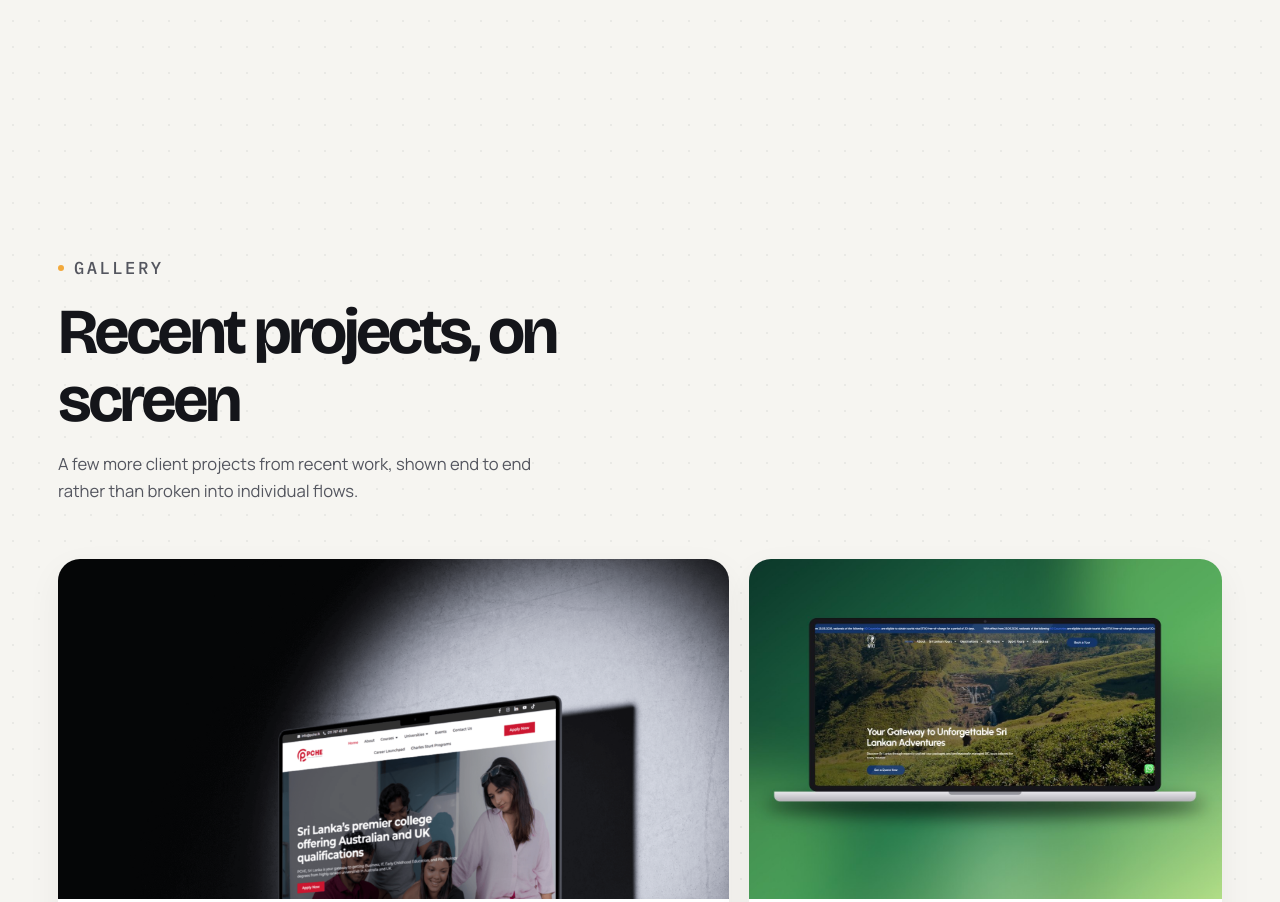
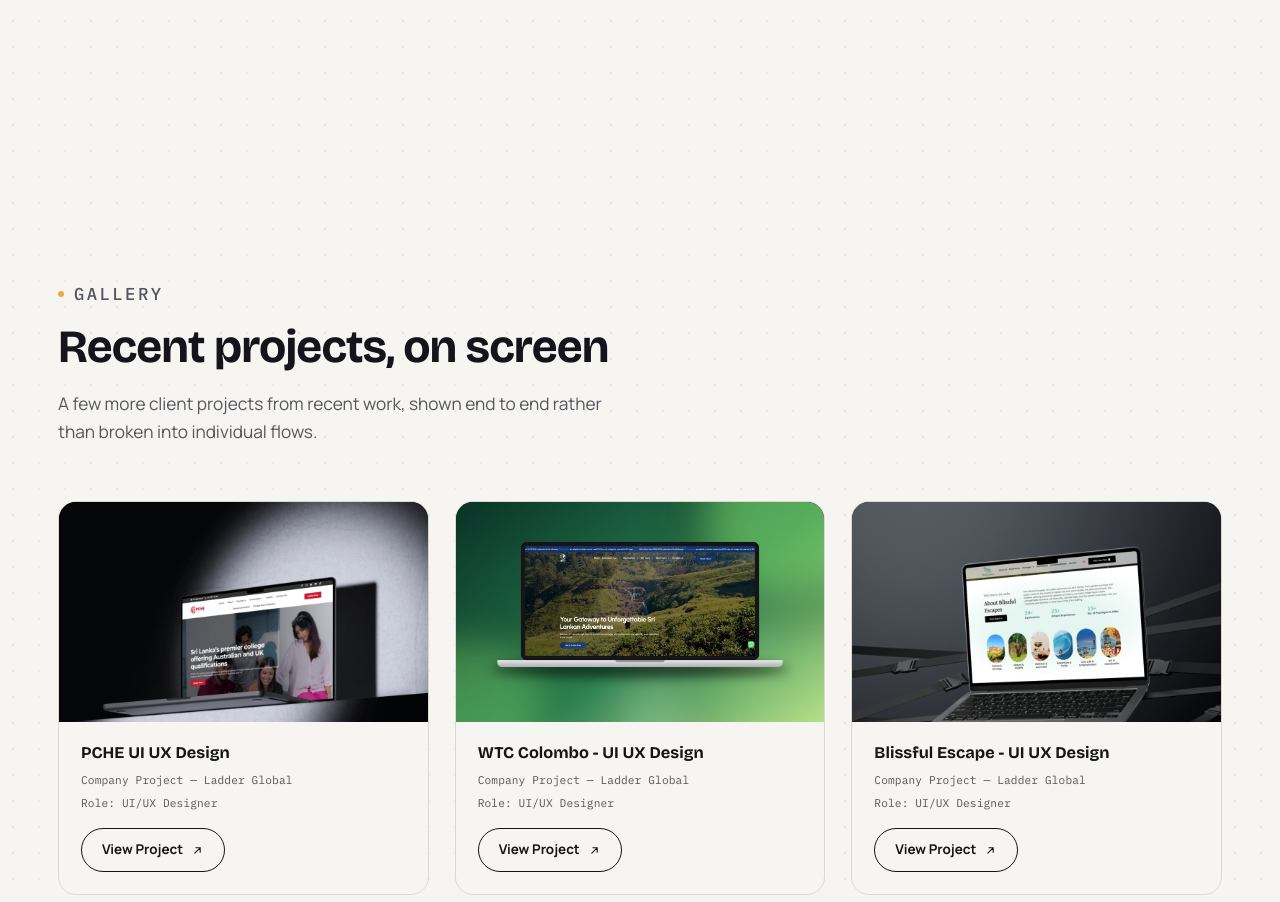
Before and after one commit to Pasi-design/portfoedit, a plain HTML site: page index.html in a window 1280 px wide. Shown: the part 3580-4482 px from the top of the page. Drawn offline with nearby package versions, Linux system fonts and the light colour scheme; animation ran at ten frames a second.

Commit message:
Add files via upload

```diff
--- a/index.html
+++ b/index.html
@@ -10,7 +10,6 @@
 <link rel="preconnect" href="https://fonts.gstatic.com" crossorigin>
 <link href="https://fonts.googleapis.com/css2?family=Bricolage+Grotesque:wght@400;500;600;700;800&family=Manrope:wght@400;500;600;700;800&family=IBM+Plex+Mono:wght@400;500&display=swap" rel="stylesheet">
 <link rel="stylesheet" href="styles.css">
-<link rel="stylesheet" href="lower-sections-redesign.css">
 </head>
 <body>
 
```
